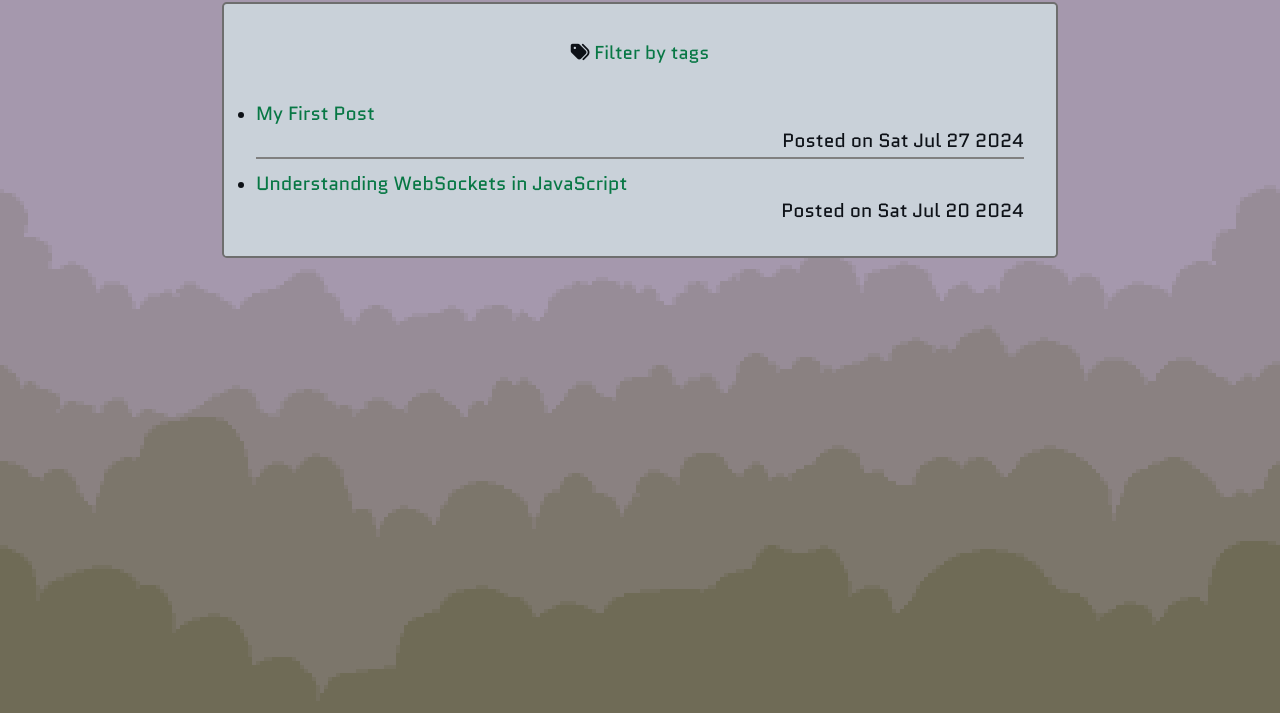
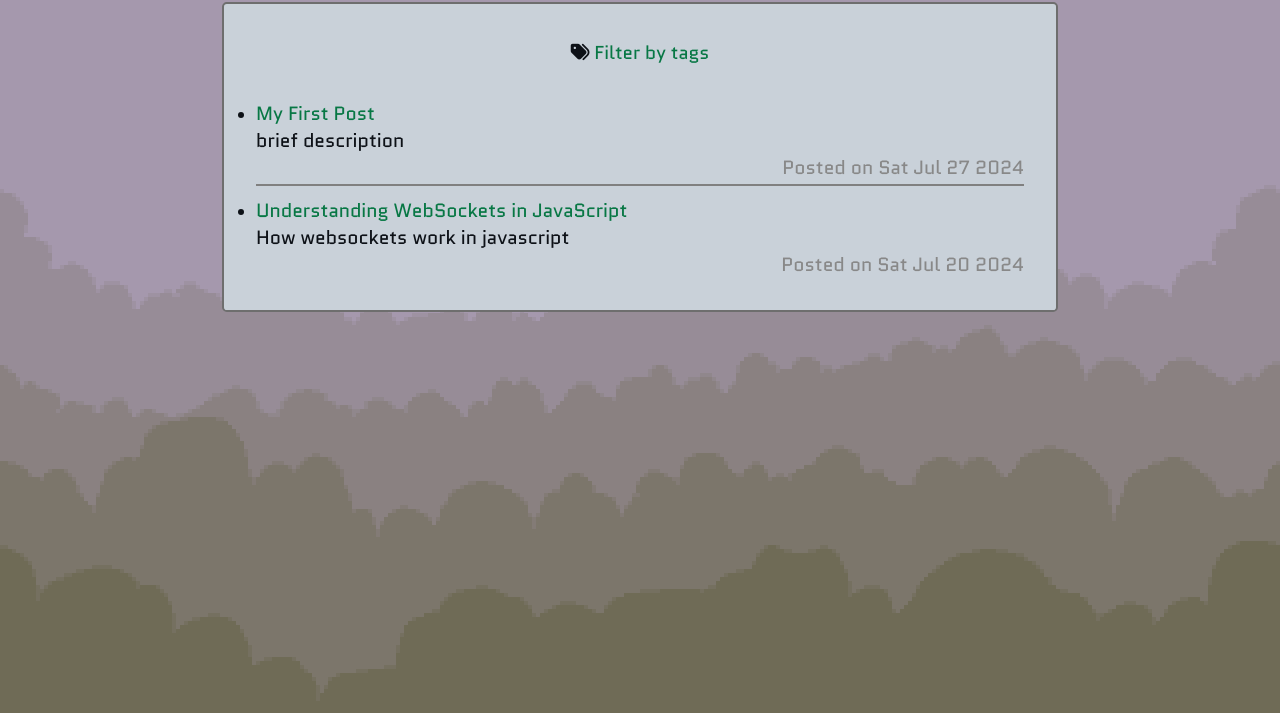
Before and after one commit to rogue-87/rogue-87.github.io, an Astro site: page /den/blogs in a window 1280 px wide. Shown: the part 87-800 px from the top of the page. Built offline with nearby package versions, Linux system fonts and the light colour scheme; Astro itself is replaced by a stand-in of ours.

Commit message:
add desc prop to BlogPost.astro

```diff
--- a/src/components/BlogPost.astro
+++ b/src/components/BlogPost.astro
@@ -3,13 +3,15 @@ interface Props {
   url: string;
   title: string;
   date: Date | undefined;
+  desc: string
 }
 
-const { url, title, date } = Astro.props;
+const { url, title, date, desc } = Astro.props;
 ---
 
 <li>
   <div><a href={url}>{title}</a></div>
+  <div>{desc}</div>
   <div>Posted on {date?.toString().slice(0,15)}</div>
 </li>
 
@@ -21,7 +23,7 @@ const { url, title, date } = Astro.props;
     margin-bottom: 1rem;
     div {
       font-size: 1.2rem;
-      &:nth-child(2) { text-align: end; }
+      &:nth-child(3) { color: #888888;text-align: end; }
     }
     &::before {
       content: "";
--- a/src/pages/blogs/index.astro
+++ b/src/pages/blogs/index.astro
@@ -22,6 +22,7 @@ const posts = await getCollection("blogs");
               url={post.slug}
               title={post.data.title}
               date={post.data.date}
+              desc={post.data.desc}
             />
           ))
         }
```
